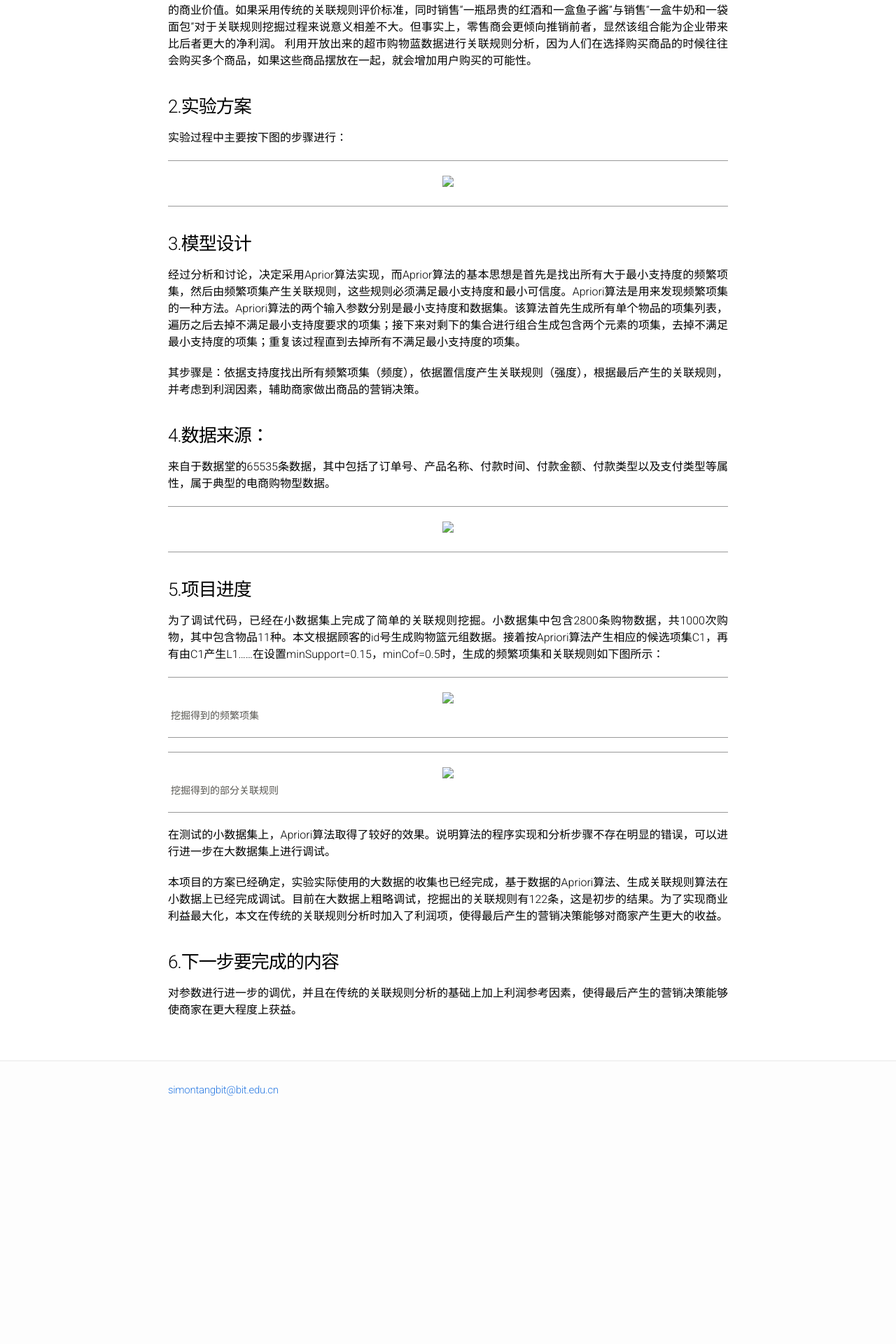
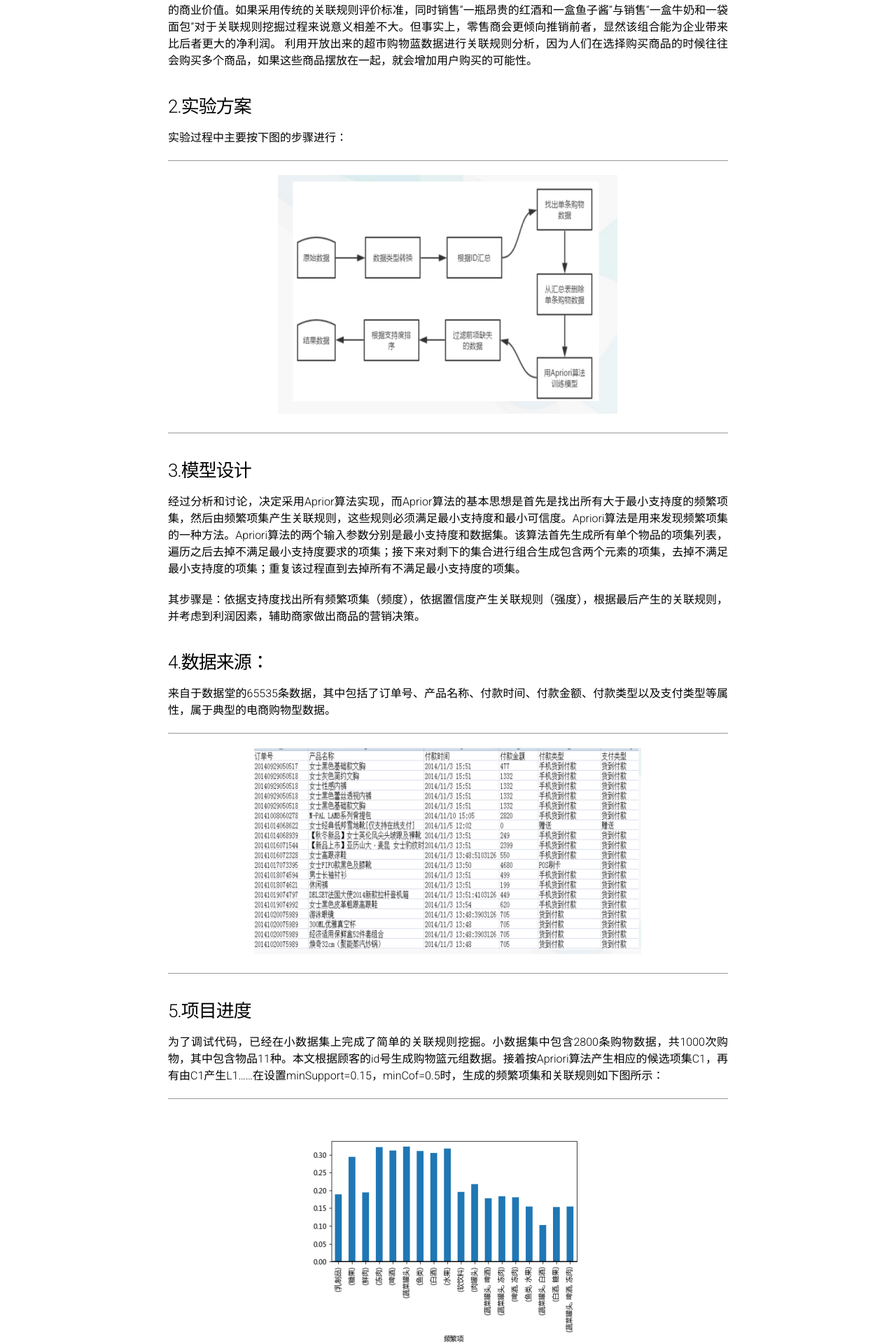
Before and after one commit to BITDM/bitdm.github.io, a Jekyll site: the page built from 2017/projects/p07/midterm.md, in a window 1280 px wide. Shown: the part 496-2416 px from the top of the page at 70% size. Built offline with Jekyll 4.4.1, drawn with Linux system fonts in a browser that asks for light colours; our own code applies the rules of GitHub Pages for plain Markdown files; before the commit the page ends 2110 px from its top, so only the background shows below that.

Commit message:
图片地址修改

```diff
--- a/2017/projects/p07/midterm.md
+++ b/2017/projects/p07/midterm.md
@@ -22,7 +22,7 @@ permalink: /2017/projects/p07/midterm/
 实验过程中主要按下图的步骤进行：
 
 <div class="fig figcenter fighighlight">
-    <img src="/2017/projects/p07/images/1.png" >
+    <img src="/2017/projects/p07/image/1.png" >
 </div>
 
 ### 3.模型设计
@@ -36,7 +36,7 @@ permalink: /2017/projects/p07/midterm/
 来自于数据堂的65535条数据，其中包括了订单号、产品名称、付款时间、付款金额、付款类型以及支付类型等属性，属于典型的电商购物型数据。
 
 <div class="fig figcenter fighighlight">
-    <img src="/2017/projects/p07/images/2.png" >
+    <img src="/2017/projects/p07/image/2.png" >
 </div>
 
 ### 5.项目进度
@@ -44,12 +44,12 @@ permalink: /2017/projects/p07/midterm/
 为了调试代码，已经在小数据集上完成了简单的关联规则挖掘。小数据集中包含2800条购物数据，共1000次购物，其中包含物品11种。本文根据顾客的id号生成购物篮元组数据。接着按Apriori算法产生相应的候选项集C1，再有由C1产生L1……在设置minSupport=0.15，minCof=0.5时，生成的频繁项集和关联规则如下图所示：
 
 <div class="fig figcenter fighighlight">
-    <img src="/2017/projects/p07/images/3.png" >
+    <img src="/2017/projects/p07/image/3.png" >
     <div class="figcaption">挖掘得到的频繁项集</div>
 </div>
 
 <div class="fig figcenter fighighlight">
-    <img src="/2017/projects/p07/images/2.png" >
+    <img src="/2017/projects/p07/image/2.png" >
     <div class="figcaption">挖掘得到的部分关联规则</div>
 </div>
 
```
